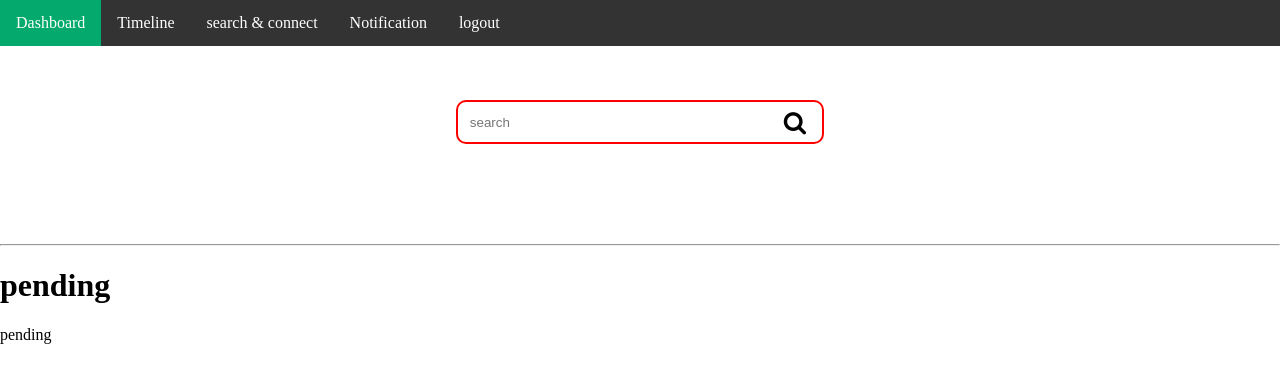
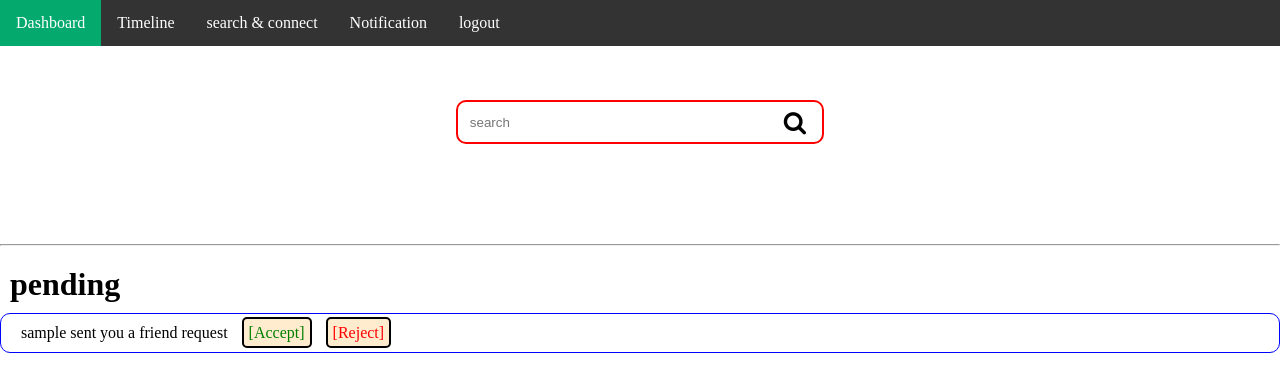
Before and after one commit to mkkotlin/ConnectNest, a Django app: page /search/search/ in a window 1280 px wide. Shown: the top 392 px of the page. Run offline with Django 5.2, Linux system fonts and the light colour scheme; a user stored in the database is signed in; tables that the repository leaves empty hold one stand-in row (values such as "Sample post").

Commit message:
UI changes

```diff
--- a/templates/search/search.html
+++ b/templates/search/search.html
@@ -36,12 +36,32 @@
 <!-- Actual result container -->
 <div id="results"></div>
 <!-- end of search profile -->
- <h1>pending</h1>
+ <h1 style="margin: 10px;">pending</h1>
 {% for i in pending_request%}
-<span>{{i.status}}</span>
+<div class="pending_container"><span class="pending_list">{{i.from_user}} sent you a friend request <a href="#" class="act" id="acc">[Accept]</a> <a href="#" class="act">[Reject]</a></span></div>
 {% endfor %}
 
 <style>
+    #acc{
+        color: green;
+    }
+    .pending_container{
+        border: 1px solid rgb(0, 4, 255);
+        border-radius: 10px;
+        padding: 10px;
+    }
+    .pending_list{
+        margin: 10px;
+    }
+    .act{
+        text-decoration: none;
+        color: red;
+        margin-left: 10px;
+        border: 2px solid black;
+        padding: 5px;
+        border-radius: 5px;
+        background-color: blanchedalmond;
+    }
     #design{
         display: inline-flex;
         justify-content: flex-start;
```
